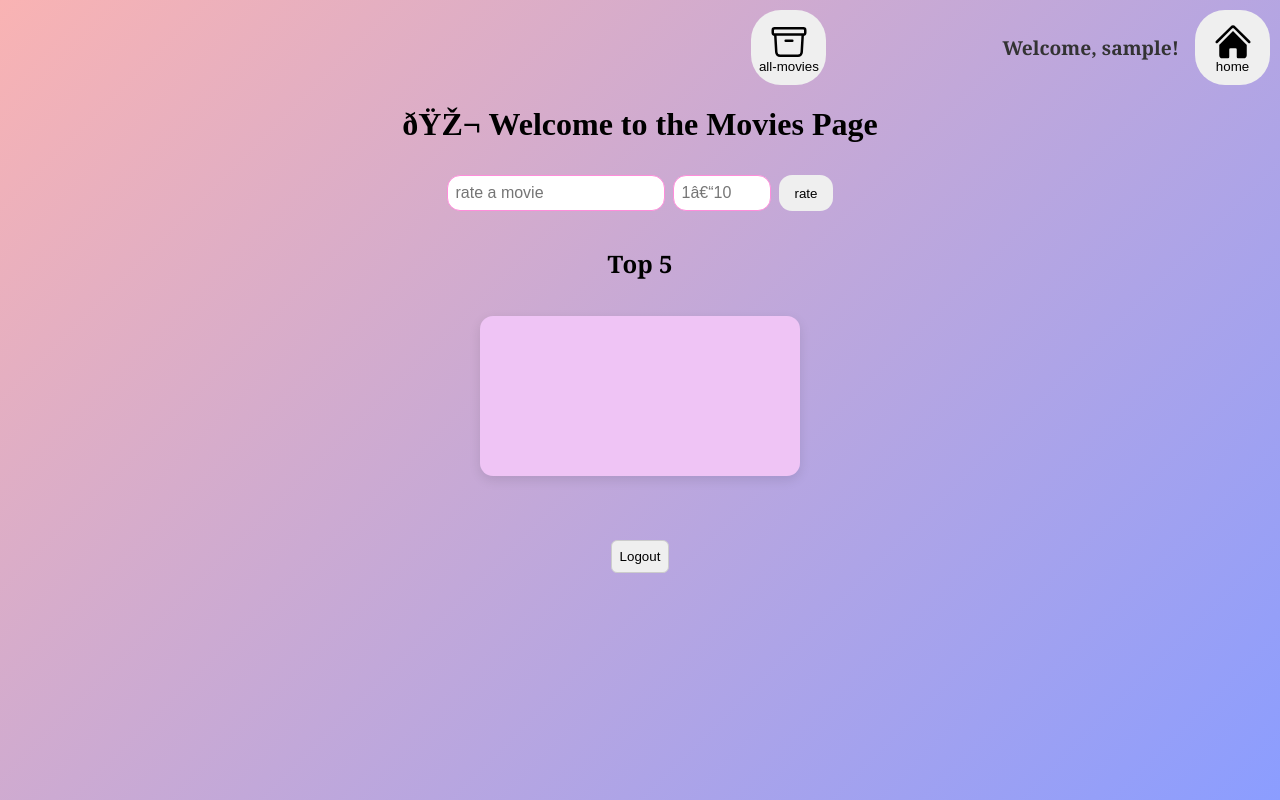
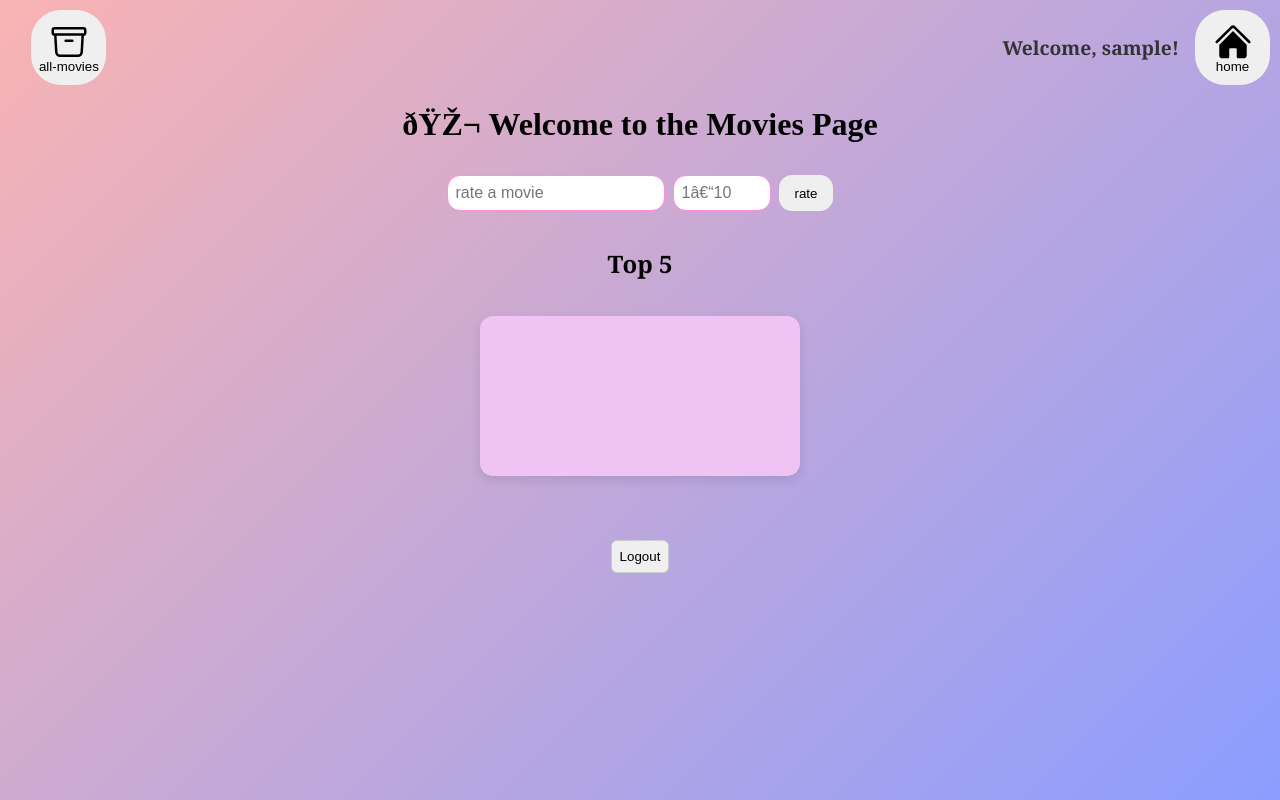
Before and after one commit to Jamezzzzzzz/ranker, a website: page public/movies.html in a window 1280 px wide. Drawn offline with Linux system fonts and the light colour scheme; no server answers; sample sign-in values are in the browser's storage.

Commit message:
Update styles.css

```diff
--- a/public/styles.css
+++ b/public/styles.css
@@ -218,7 +218,7 @@ body {
   }
   .all-movies-button{
     display: flex;
-    margin-right: 10rem;
+    margin-right: 55rem;
   }
   .all-movies-button button{
     display: flex;
```
